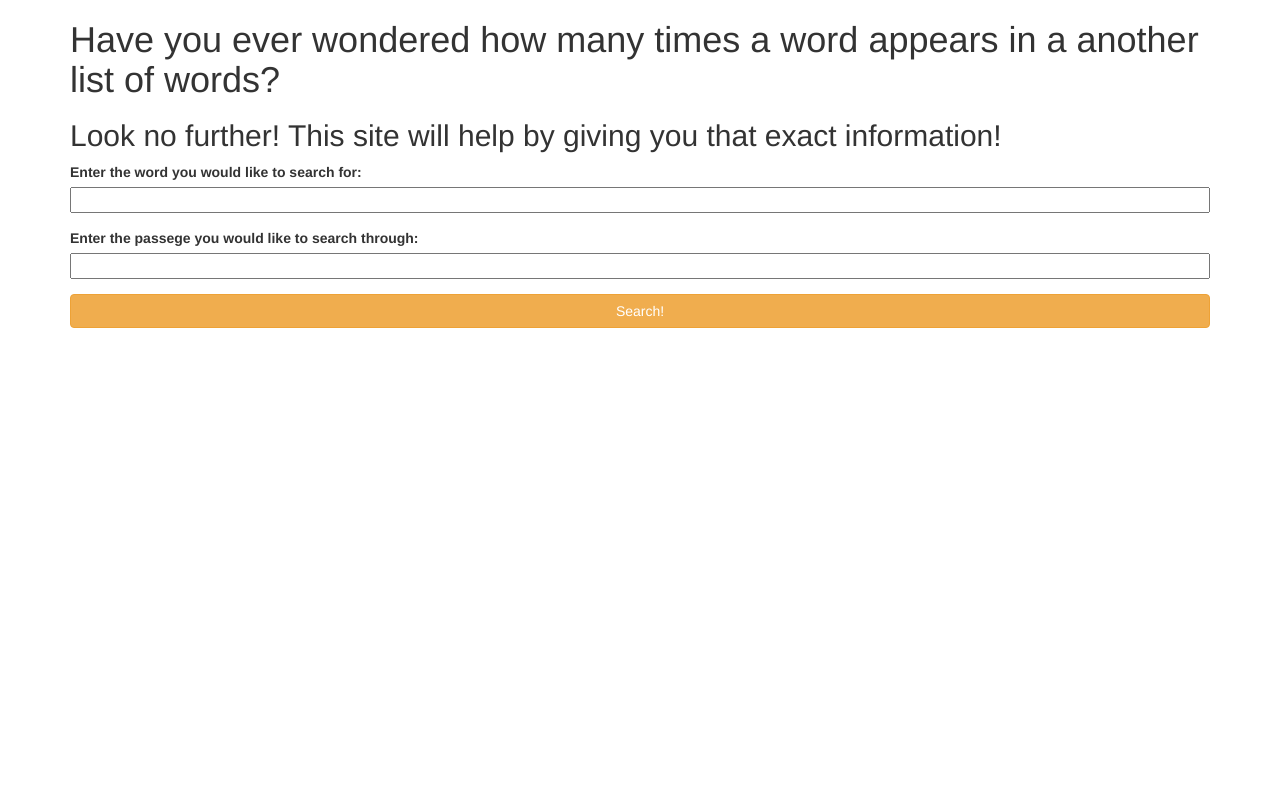
After one commit to imattice/Count_Repeats, a PHP site: template views/form.html.twig in a window 1280 px wide. The commit adds this page. Run offline with PHP 8.4, Linux system fonts and the light colour scheme; the template is opened without the code that fills it, so the values that code supplies are empty; some libraries are stand-ins or nearby versions.

Commit message:
add homepage html.

```diff
--- a/app/app.php
+++ b/app/app.php
@@ -17,4 +17,6 @@
         $repeats = new RepeatCounter;
         return $app['twig']->render('results.html.twig', array('input' => input, 'result' => $repeats->countRepeats($input)));
     });
+
+    return $app;
 ?>
--- /dev/null
+++ b/views/form.html.twig
@@ -0,0 +1,23 @@
+<html>
+    <head>
+        <title>Word Repeat Counter</title>
+        <link rel="stylesheet" href="https://maxcdn.bootstrapcdn.com/bootstrap/3.3.1/css/bootstrap.min.css">
+    </head>
+    <body>
+        <div class='container'>
+            <h1>Have you ever wondered how many times a word appears in a another list of words?</h1>
+            <h2>Look no further!  This site will help by giving you that exact information!</h2>
+            <form action='/view_results'>
+                <div class='form-group'>
+                    <label for='input'>Enter the word you would like to search for:</label>
+                    <input type='text' name='input' class='btn-block' required>
+                </div>
+                <div class='form-group'>
+                    <label for='input_array'>Enter the passege you would like to search through:</label>
+                    <input type='text' name='input_array' class=btn-block required>
+                </div>
+                <button type='submit' class='btn btn-warning btn-block'>Search!</button>
+            </form>
+        </div>
+    </body>
+</html>
```
Also changed, not shown: views/results.html.twig (added).
